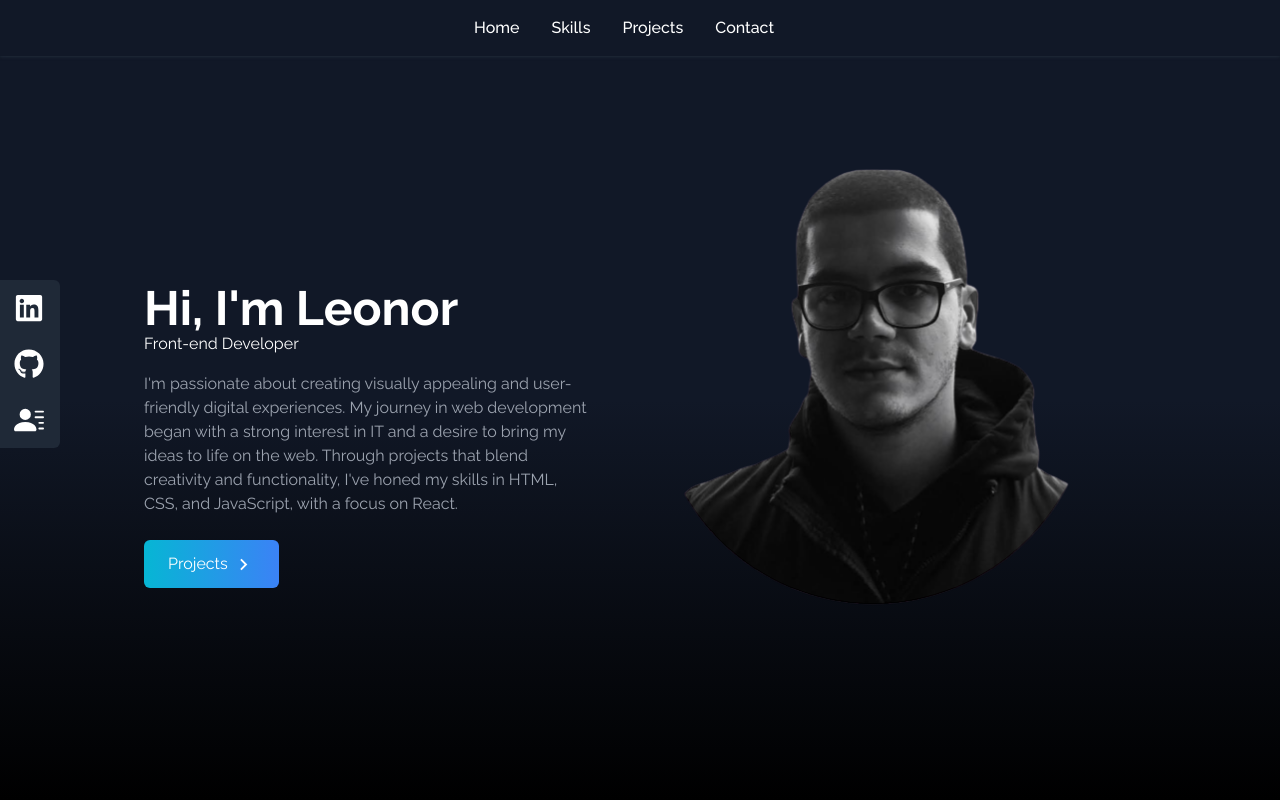
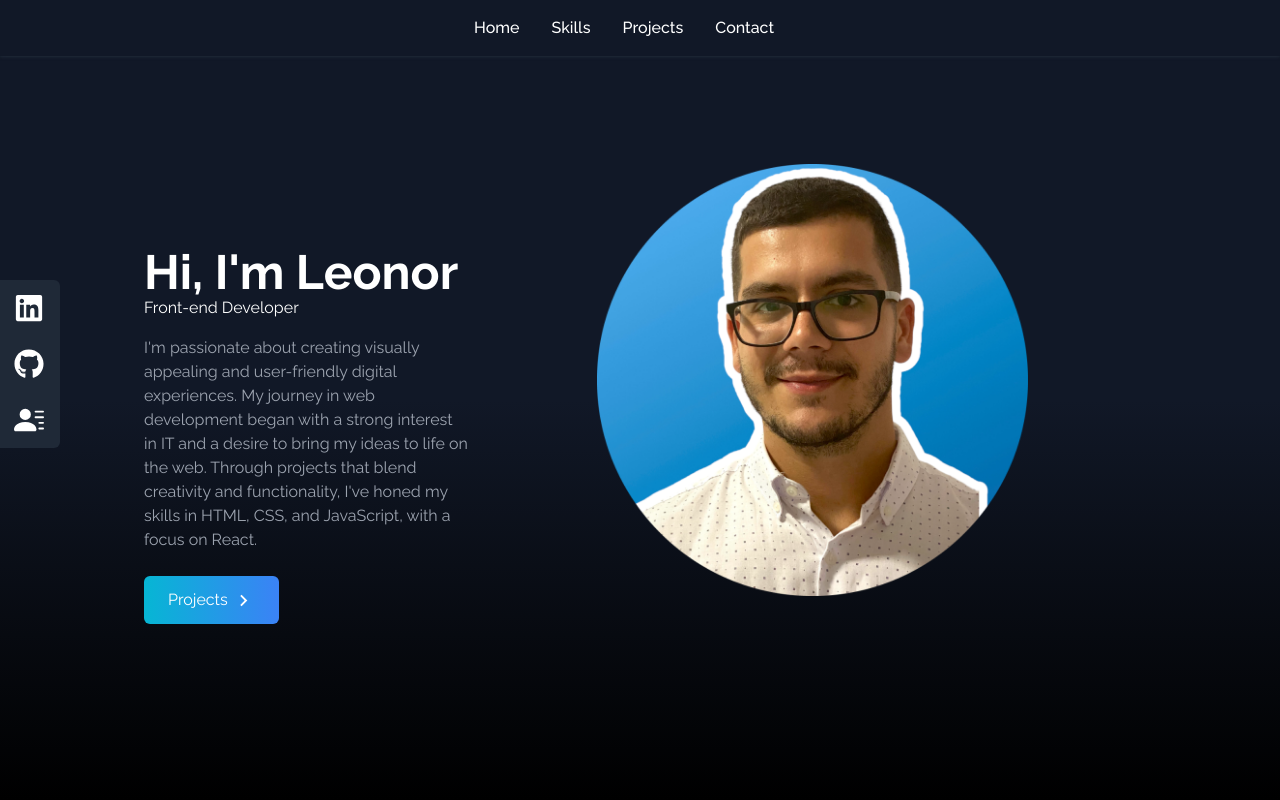
Before and after one commit to leonorlazami/My-Portfolio, a React (Create React App) app: page / in a window 1280 px wide. Shown: the top 800 px of the page. Built offline with nearby package versions, Linux system fonts and the light colour scheme.

Commit message:
changed heroImg

```diff
--- a/src/components/Home.jsx
+++ b/src/components/Home.jsx
@@ -1,5 +1,5 @@
 import React from "react";
-import HeroImage from "../assets/profile.png";
+import HeroImage from "../assets/leo3.png";
 import { MdOutlineKeyboardArrowRight } from "react-icons/md";
 
 import { Link } from "react-scroll";
@@ -43,7 +43,7 @@ const Home = () => {
           <img
             src={HeroImage}
             alt="my profile"
-            className="rounded-2xl mx-auto w-2/3 md:w-full pb-10"
+            className="mx-auto w-2/3 md:1/2 pb-10"
           />
         </div>
       </div>
```
Also changed, not shown: src/assets/leo3.png (added).
